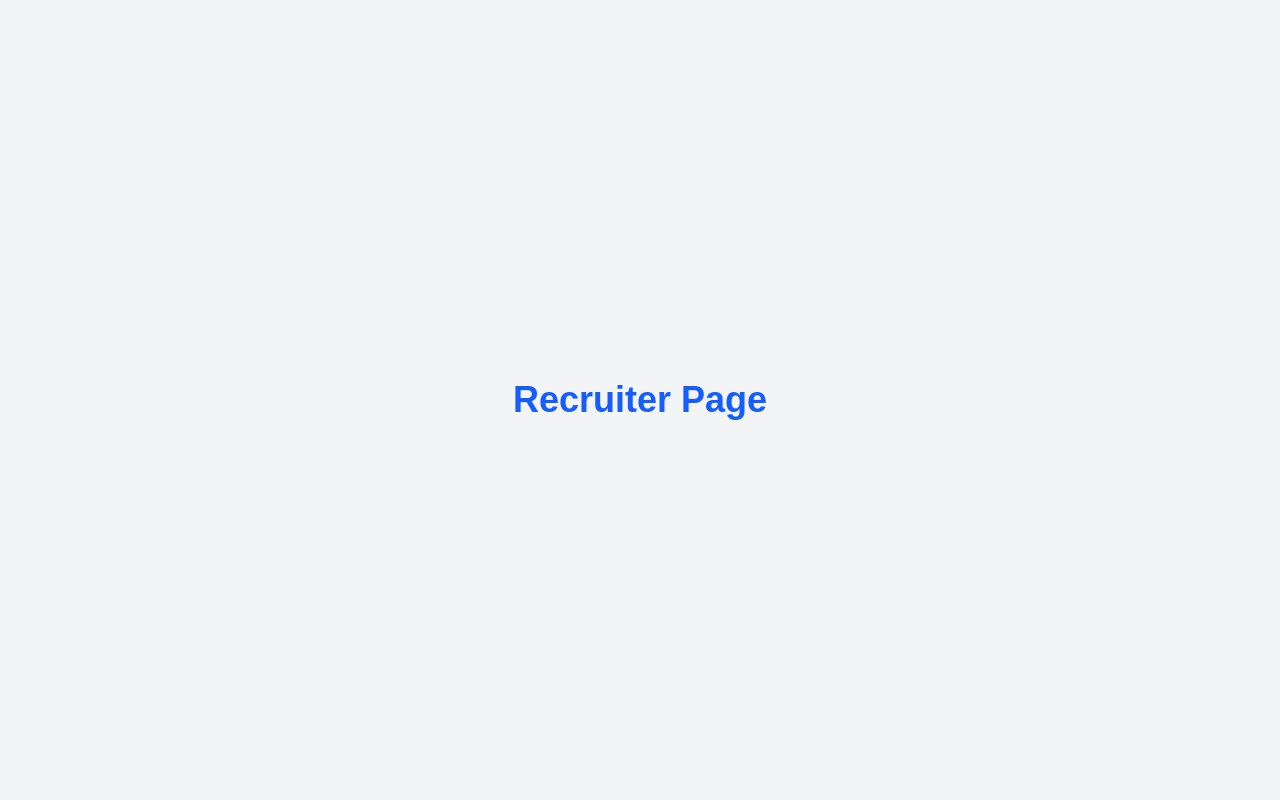
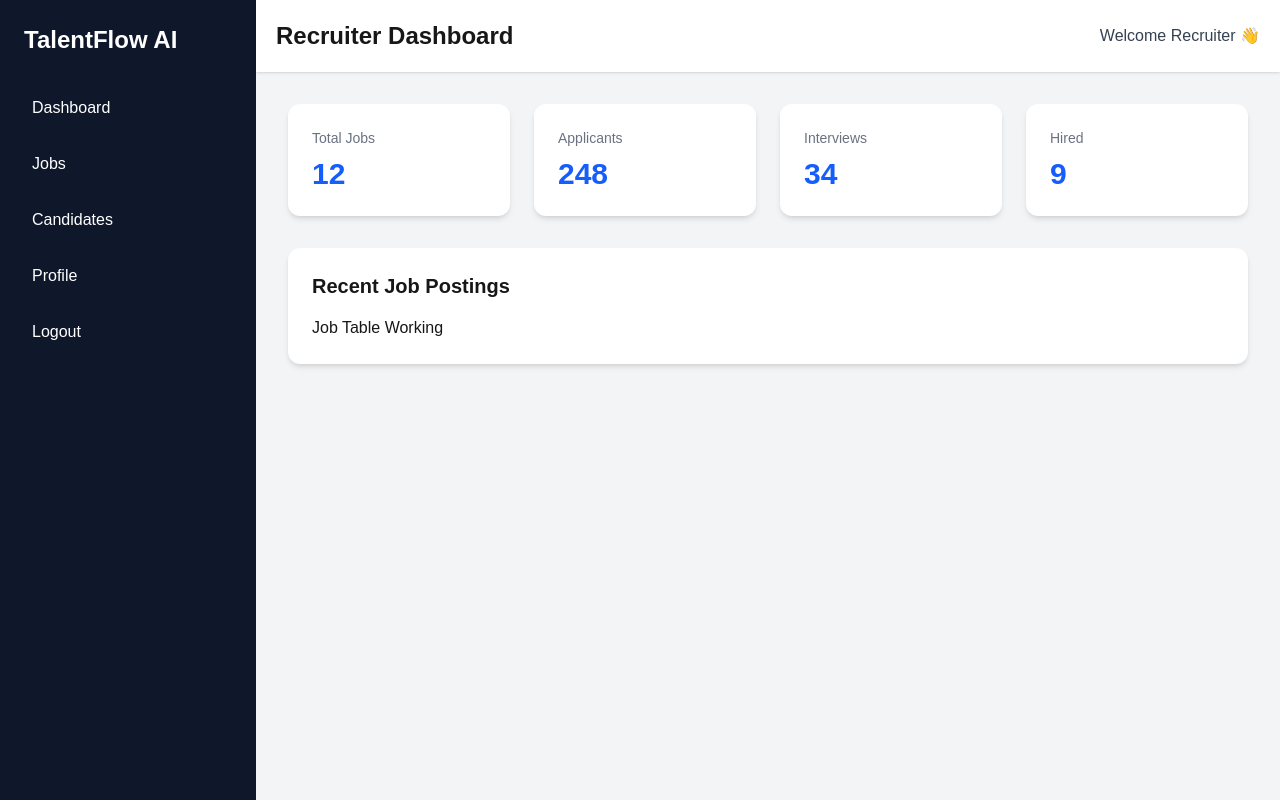
Before and after one commit to Nausheenmohammadi/talentflow-ai, a Next.js app: page /recruiter in a window 1280 px wide. Built offline with nearby package versions, Linux system fonts and the light colour scheme.

Commit message:
feat: build recruiter dashboard

```diff
--- /dev/null
+++ b/app/components/JobTable.tsx
@@ -0,0 +1,8 @@
+export default function JobTable() {
+  return (
+    <div className="bg-white rounded-xl shadow-md p-6 mt-8">
+      <h2 className="text-xl font-bold mb-4">Recent Job Postings</h2>
+      <p>Job Table Working</p>
+    </div>
+  );
+}
--- /dev/null
+++ b/app/components/Sidebar.tsx
@@ -0,0 +1,50 @@
+import Link from "next/link";
+
+export default function Sidebar() {
+  return (
+    <aside className="w-64 min-h-screen bg-slate-900 text-white p-6">
+      <h1 className="text-2xl font-bold mb-8">
+        TalentFlow AI
+      </h1>
+
+      <nav className="flex flex-col gap-4">
+
+        <Link
+          href="/recruiter"
+          className="hover:bg-slate-700 rounded-lg p-2"
+        >
+          Dashboard
+        </Link>
+
+        <Link
+          href="/jobs"
+          className="hover:bg-slate-700 rounded-lg p-2"
+        >
+          Jobs
+        </Link>
+
+        <Link
+          href="/candidate"
+          className="hover:bg-slate-700 rounded-lg p-2"
+        >
+          Candidates
+        </Link>
+
+        <Link
+          href="/profile"
+          className="hover:bg-slate-700 rounded-lg p-2"
+        >
+          Profile
+        </Link>
+
+        <Link
+          href="/login"
+          className="hover:bg-slate-700 rounded-lg p-2"
+        >
+          Logout
+        </Link>
+
+      </nav>
+    </aside>
+  );
+}
--- /dev/null
+++ b/app/components/StatCard.tsx
@@ -0,0 +1,13 @@
+type StatCardProps = {
+  title: string;
+  value: string;
+};
+
+export default function StatCard({ title, value }: StatCardProps) {
+  return (
+    <div className="bg-white rounded-xl shadow-md p-6">
+      <h3 className="text-gray-500 text-sm">{title}</h3>
+      <p className="text-3xl font-bold text-blue-600 mt-2">{value}</p>
+    </div>
+  );
+}
--- /dev/null
+++ b/app/components/Topbar.tsx
@@ -0,0 +1,13 @@
+export default function Topbar() {
+  return (
+    <header className="bg-white shadow p-5 flex justify-between items-center">
+      <h2 className="text-2xl font-bold">
+        Recruiter Dashboard
+      </h2>
+
+      <div className="font-medium text-gray-700">
+        Welcome Recruiter 👋
+      </div>
+    </header>
+  );
+}
--- a/app/recruiter/page.tsx
+++ b/app/recruiter/page.tsx
@@ -1,9 +1,27 @@
+import Sidebar from "@/app/components/Sidebar";
+import Topbar from "@/app/components/Topbar";
+import StatCard from "@/app/components/StatCard";
+import JobTable from "@/app/components/JobTable";
+
 export default function RecruiterPage() {
   return (
-    <main className="flex items-center justify-center min-h-screen bg-gray-100">
-      <h1 className="text-4xl font-bold text-blue-600">
-        Recruiter Page
-      </h1>
-    </main>
+    <div className="flex min-h-screen bg-gray-100">
+      <Sidebar />
+
+      <main className="flex-1">
+        <Topbar />
+
+        <div className="p-8">
+          <div className="grid grid-cols-1 md:grid-cols-2 lg:grid-cols-4 gap-6">
+            <StatCard title="Total Jobs" value="12" />
+            <StatCard title="Applicants" value="248" />
+            <StatCard title="Interviews" value="34" />
+            <StatCard title="Hired" value="9" />
+          </div>
+
+          <JobTable />
+        </div>
+      </main>
+    </div>
   );
 }
```
